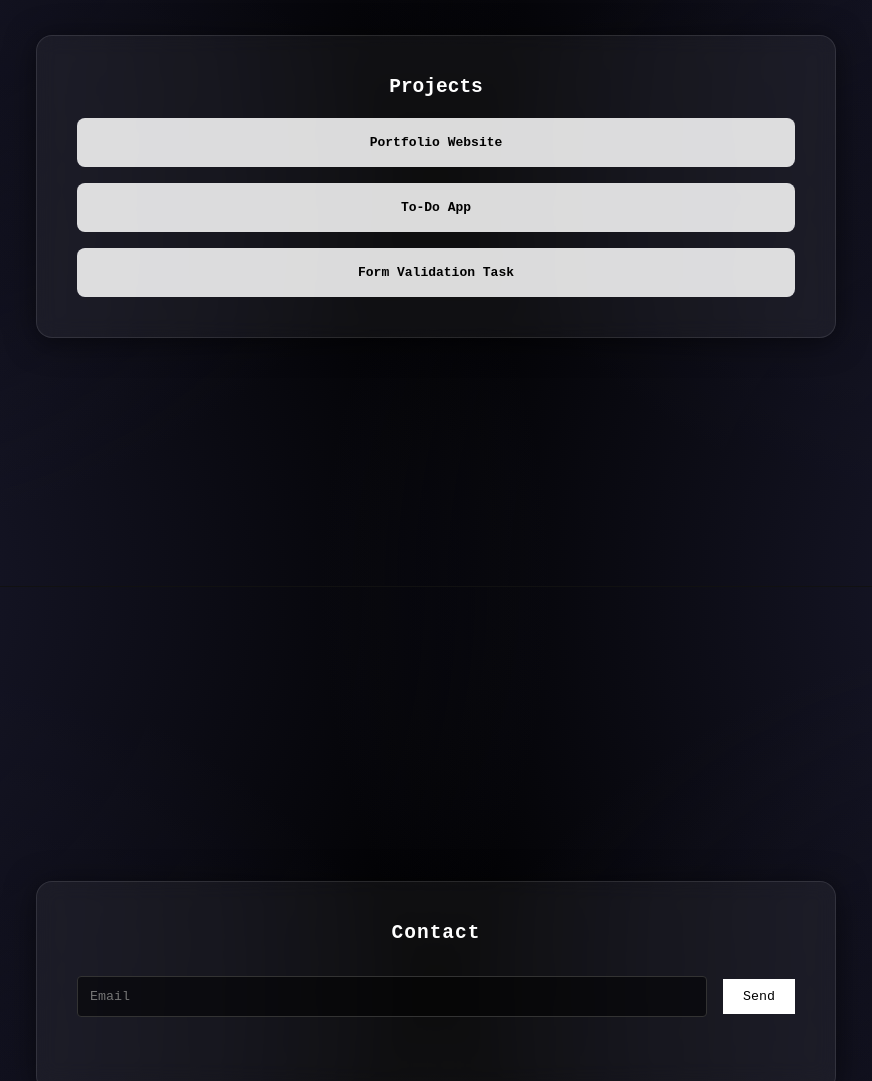
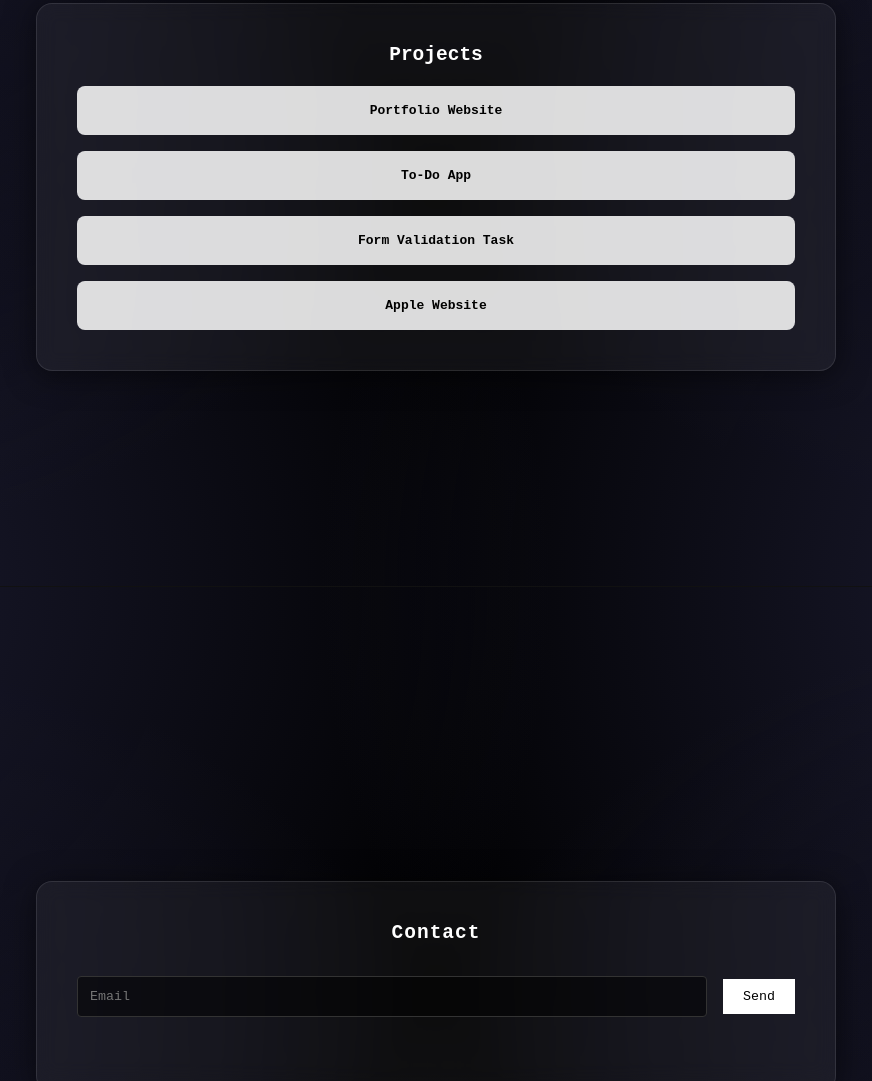
Before and after one commit to justabean0/portfolio, a plain HTML site: page index.html in a window 1280 px wide. Shown: the part 2613-3694 px from the top of the page, without its empty margins (204-1076 px from the left). Drawn offline with Linux system fonts and the light colour scheme.

Commit message:
few updates v1.6

```diff
--- a/index.html
+++ b/index.html
@@ -60,6 +60,7 @@
           <a href="https://justabean0.github.io/portfolio/" class="projectButt">Portfolio Website</a>
           <a href="https://justabean0.github.io/A4/" class="projectButt">To-Do App</a>
           <a href="https://github.com/justabean0/A3" class="projectButt">Form Validation Task</a>
+          <a href="https://justabean0.github.io/test-project/" class="projectButt">Apple Website</a>
         </div>
       </div>
     </section>
```
